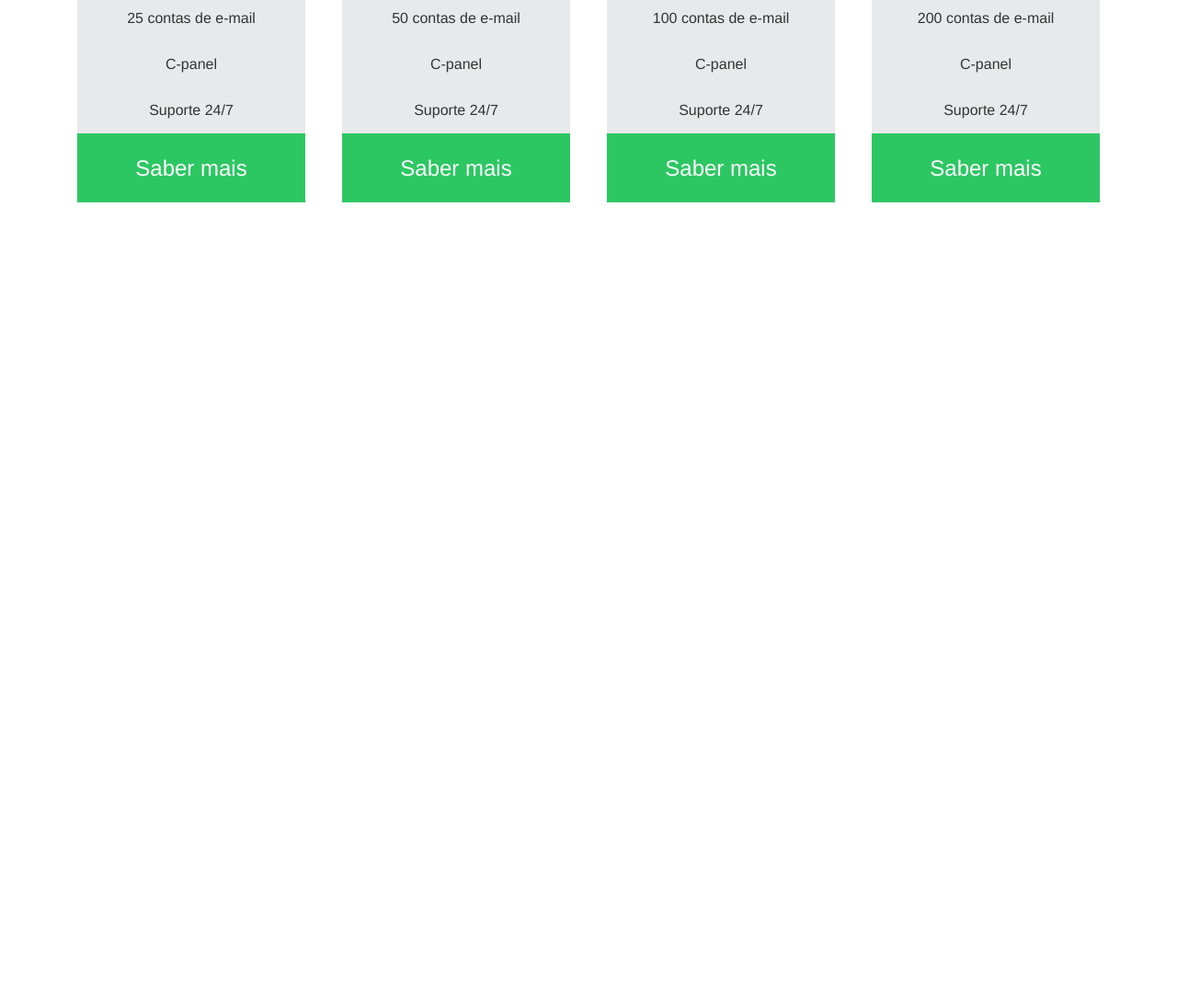
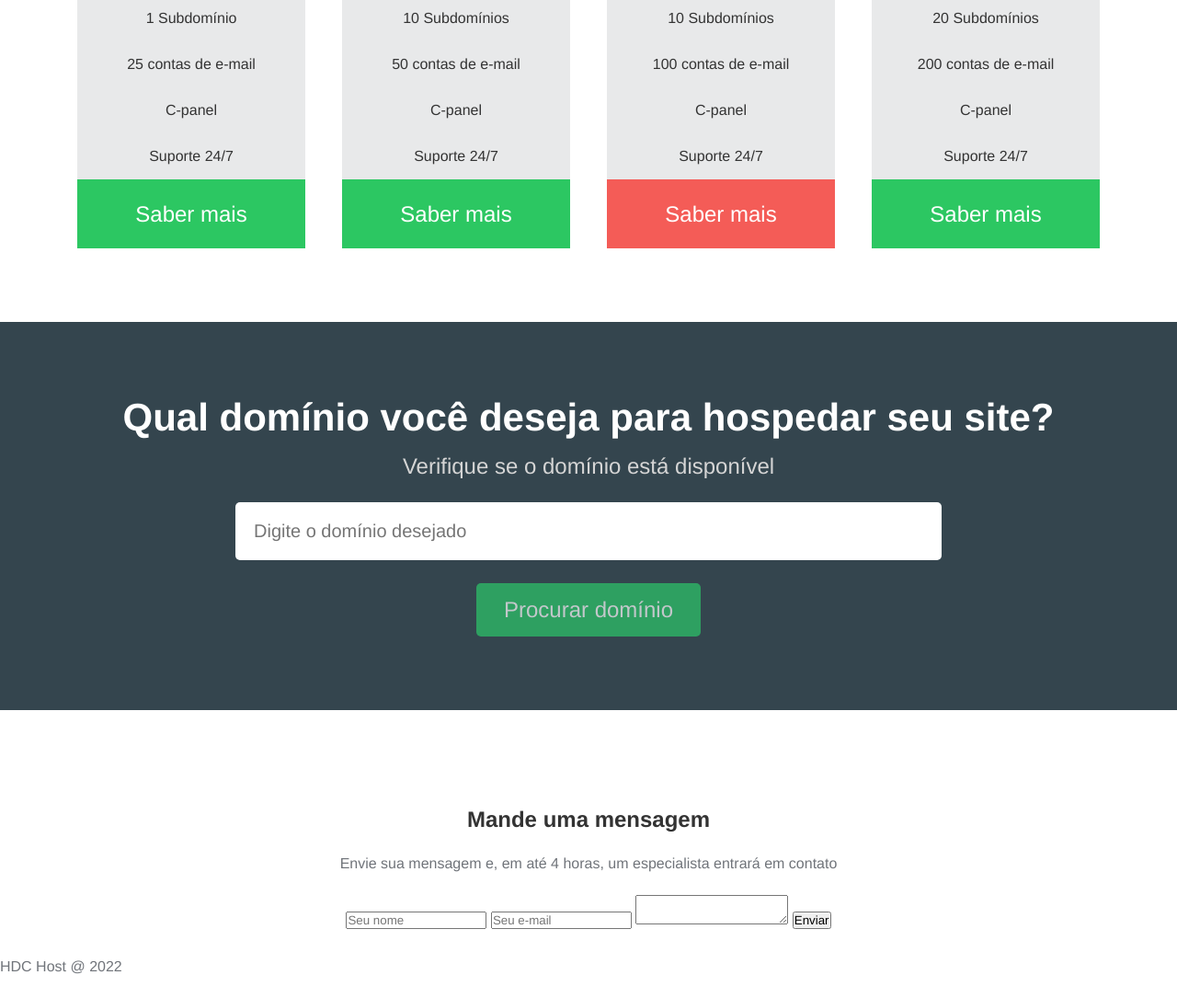
Before and after one commit to FabioFerreirar/Projeto_Responsividade, a plain HTML site: page index.html in a window 1280 px wide. Shown: the part 1341-2426 px from the top of the page at 92% size. Before the commit the page ends 1641 px from the top, so only its background shows below. Drawn offline with Linux system fonts and the light colour scheme.

Commit message:
Finalização do HTML

```diff
--- a/CSS/styles.css
+++ b/CSS/styles.css
@@ -213,4 +213,71 @@ nav {
     font-size: 24px;
     height: 75px;
     line-height: 75px;
+    cursor: pointer;
 }
+
+.plan .recommended {
+ background-color: #f45c57;
+}
+
+/* search domain */
+
+.searchdomain-container {
+    background-color: #34454e;
+    text-align: center;
+    padding: 5rem 0;
+}
+
+.searchdomain-container h2 {
+    color: #fff;
+    font-size: 42px;
+    margin-bottom: 15px;
+}
+
+.searchdomain-container p {
+    color: #d5d5d5;
+    font-size: 24px;
+    margin-bottom: 25px;
+}
+
+.searchdomain-container input {
+    display: block;
+    border: none;
+    border-radius: 5px;
+    margin: 0 auto;
+}
+
+.searchdomain-container input[type="text"] {
+    width: 60%;
+    padding: 20px;
+    font-size: 20px;
+    margin-bottom: 25px;
+}
+
+.searchdomain-container input[type="submit"] {
+    background-color: #2cc76a;
+     padding: 15px 30px; /*muito utilizado para botões */
+    font-size: 24px;
+    color: #fff;
+    cursor: pointer;
+    opacity: .7;
+}
+
+.searchdomain-container input[type="submit"]:hover {
+    opacity: 1;
+}
+
+/* contact form */
+
+.contact-container {
+    text-align: center;
+    padding: 5rem 0 2rem 0;
+}
+
+.contact-container h2 {
+    margin-top:25px;
+}
+
+.contact-container h2, p {
+    margin-bottom:25px;
+}
--- a/index.html
+++ b/index.html
@@ -122,7 +122,39 @@
                     </div>
                 </div>
             </section>
+            <section class="searchdomain-container">
+                <h2>Qual domínio você deseja para hospedar seu site?</h2>
+                <p>Verifique se o domínio está disponível</p>
+                <form>
+                    <input type="text"
+                    name="domain"
+                    id="domain"
+                    placeholder="Digite o domínio desejado"
+                    />
+                    <input type="submit" value="Procurar domínio">
+                </form>
+            </section>
+            <section class="contact-container">
+                <h2>Mande uma mensagem</h2>
+                <p>Envie sua mensagem e, em até 4 horas, um especialista entrará em contato</p>
+                <form>
+                    <input type="text" name="name" id="name" placeholder="Seu nome">
+                    <input type="email"
+                    name="email"
+                    id="name"
+                    placeholder="Seu e-mail">
+                    <textarea
+                    name="message"
+                    id="message"
+                    placeholder="Descreva o que você precisa ou o seu projeto...">
+                    </textarea>
+                    <input type="submit" value="Enviar">
+                </form>
+            </section>
         </main>
+        <footer>
+            <p>HDC Host @ 2022</p>
+        </footer>
     </div>
 </body>
 
```
